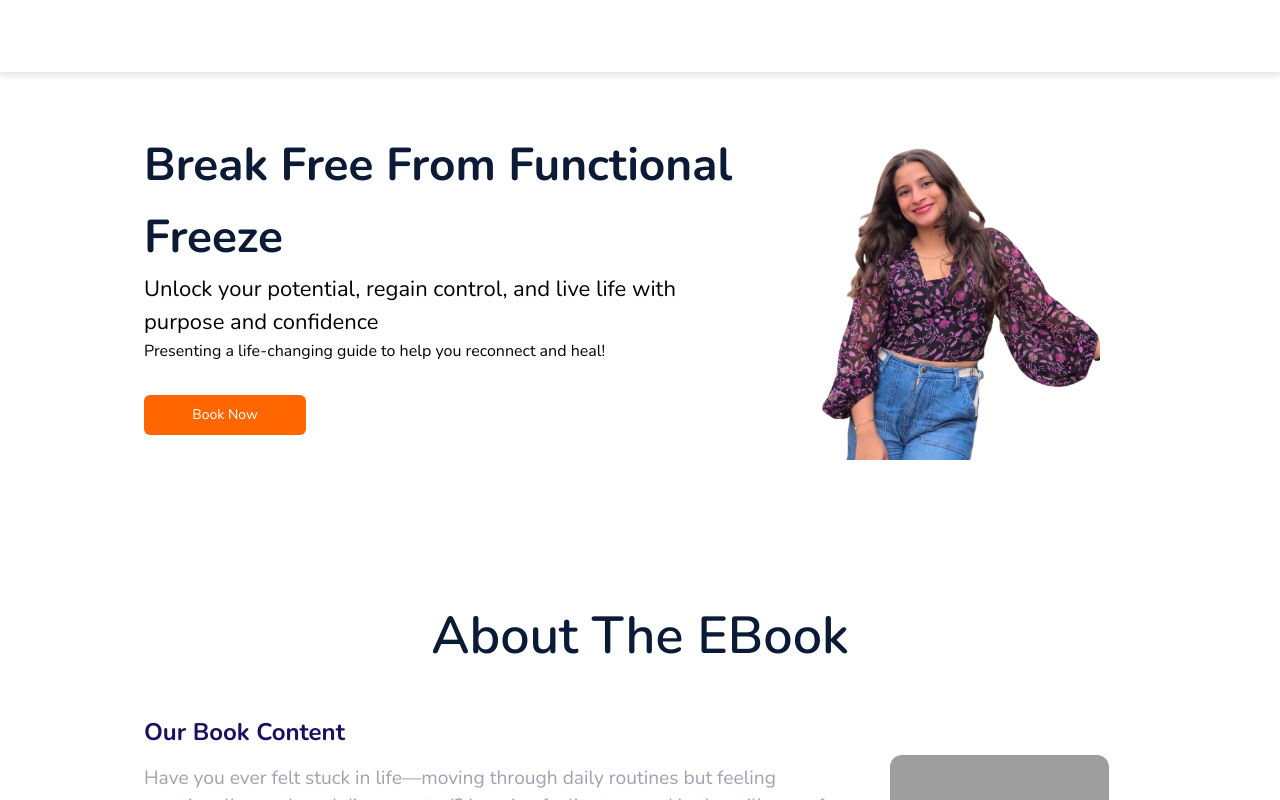
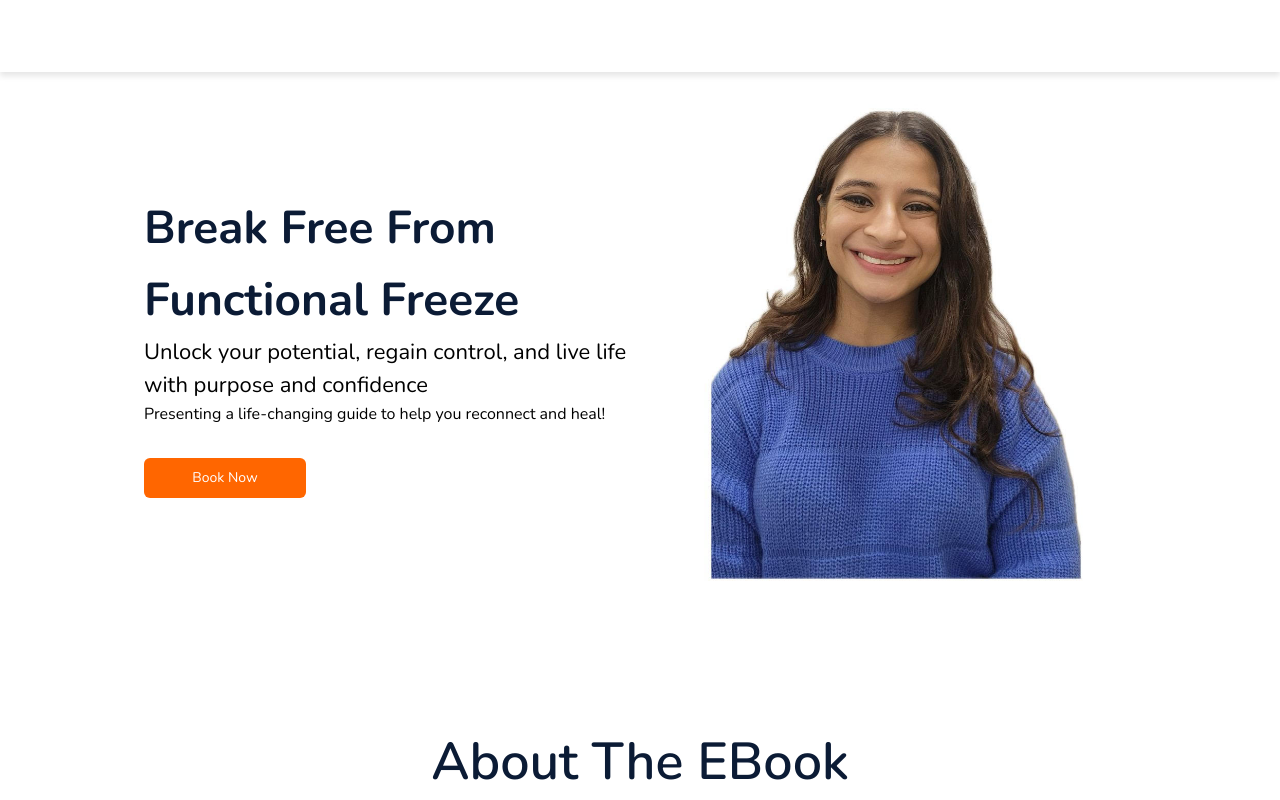
Before and after one commit to amiteshtripathi12/ebookunfazed, a Next.js app: page / in a window 1280 px wide. Shown: the top 800 px of the page. Built offline with nearby package versions, Linux system fonts and the light colour scheme; grey boxes are pictures that could not be loaded.

Commit message:
image update

```diff
--- a/src/components/sections/HeroSection.tsx
+++ b/src/components/sections/HeroSection.tsx
@@ -762,9 +762,9 @@ function HeroSection() {
       </div>
       <div className="flex justify-center items-center">
         <img
-          src="/images/main_image.png"
-          alt="guy with phone surrounded by action icons"
-          className="w-full max-w-[80%] h-auto max-h-[80%] object-contain"
+          src="/images/main_image.jpg"
+          alt="main_image"
+          className="w-full max-w-[80%] h-auto max-h-[70%] object-contain"
         />
       </div>
     </section>
```
